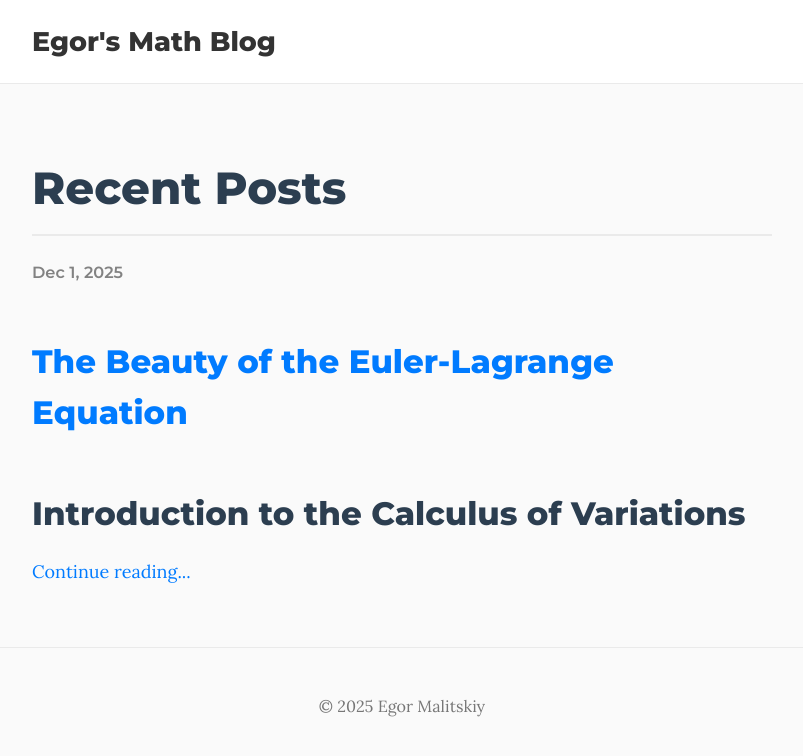
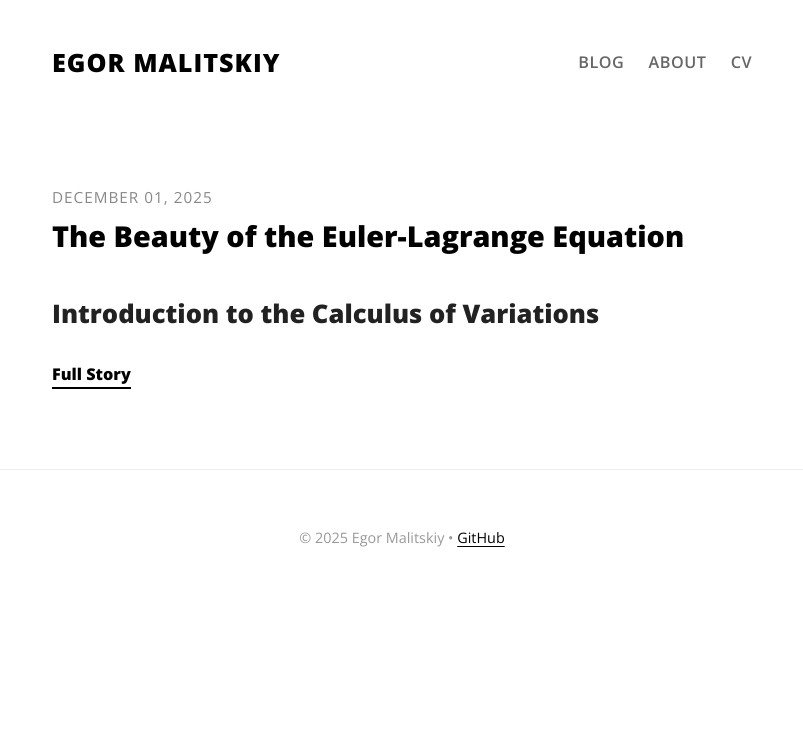
Before and after one commit to EgorMalitskiy/EgorMalitskiy.github.io, a Jekyll site: the page built from index.md, in a window 1280 px wide. Shown: the top 756 px of the page, without its empty margins (238-1041 px from the left). Built offline with Jekyll 4.4.1, drawn with Linux system fonts in a browser that asks for light colours.

Commit message:
Improve style

```diff
--- a/_layouts/default.html
+++ b/_layouts/default.html
@@ -7,18 +7,15 @@
 
     <link rel="preconnect" href="https://fonts.googleapis.com">
     <link rel="preconnect" href="https://fonts.gstatic.com" crossorigin>
-    <link href="https://fonts.googleapis.com/css2?family=Lora:ital,wght@0,400;0,700;1,400&family=Montserrat:wght@600;800&display=swap" rel="stylesheet">
+    <link href="https://fonts.googleapis.com/css2?family=Merriweather:ital,wght@0,300;0,400;0,700;1,300&family=Open+Sans:wght@400;600;800&display=swap" rel="stylesheet">
 
     <script type="text/x-mathjax-config">
       MathJax.Hub.Config({
         tex2jax: {
-          // Inline math is wrapped in single dollar signs
           inlineMath: [ ['$','$'], ['\\(','\\)'] ],
-          // Block math is wrapped in double dollar signs
           displayMath: [ ['$$','$$'], ['\\[','\\]'] ],
           processEscapes: true
         },
-        // Optional: Prevents "Loading" message at the bottom
         messageStyle: "none",
         "HTML-CSS": { availableFonts: ["TeX"] }
       });
@@ -31,9 +28,13 @@
     <link rel="stylesheet" href="{{ "/assets/main.css" | relative_url }}">
 </head>
 <body>
+
     <header class="site-header">
-        <div class="wrapper">
-            <a class="site-title" href="{{ "/" | relative_url }}">Egor's Math Blog</a>
+        <div class="wrapper header-wrapper">
+            <a class="site-title" href="{{ "/" | relative_url }}">Egor Malitskiy</a>
+            <nav class="site-nav">
+                <a href="{{ "/" | relative_url }}">Blog</a>
+                <a href="#">About</a> <a href="#">CV</a>    </nav>
         </div>
     </header>
 
@@ -45,8 +46,9 @@
 
     <footer class="site-footer">
         <div class="wrapper">
-            <p>&copy; {{ "now" | date: "%Y" }} Egor Malitskiy</p>
+            <p>&copy; {{ "now" | date: "%Y" }} Egor Malitskiy &bull; <a href="https://github.com/egormalitskiy">GitHub</a></p>
         </div>
     </footer>
+
 </body>
 </html>
--- a/assets/main.css
+++ b/assets/main.css
@@ -1,106 +1,165 @@
-/* Base Variables */
+/* Base Variables - Replicating the minimal academic palette */
 :root {
-    --bg-color: #fafafa;
-    --text-color: #333;
-    --accent-color: #2c3e50;
-    --link-color: #007bff;
-    --wrapper-width: 740px; /* Optimal reading width */
+    --bg-color: #ffffff;
+    --text-color: #2a2a2a;
+    --accent-color: #222;       /* Dark, almost black for headers */
+    --link-color: #000;         /* Ludwig uses black links that underline on hover */
+    --meta-color: #888;
+    --wrapper-width: 700px;     /* Narrow column for readability */
+    --font-body: 'Merriweather', serif;
+    --font-heading: 'Open Sans', sans-serif;
 }
 
 body {
     background-color: var(--bg-color);
     color: var(--text-color);
-    font-family: 'Lora', serif; /* Serif is great for long-form reading */
+    font-family: var(--font-body);
     font-size: 18px;
-    line-height: 1.6;
+    line-height: 1.75;
     margin: 0;
+    -webkit-font-smoothing: antialiased;
 }
 
-/* Layout Wrapper */
+/* Layout */
 .wrapper {
     max-width: var(--wrapper-width);
     margin: 0 auto;
     padding: 0 20px;
 }
 
-/* Typography */
-h1, h2, h3, h4, h5, h6 {
-    font-family: 'Montserrat', sans-serif;
-    color: var(--accent-color);
-    margin-top: 1.5em;
-    margin-bottom: 0.5em;
-    font-weight: 700;
+/* Header - Clean horizontal row */
+.site-header {
+    padding: 40px 0 60px 0;
 }
 
-h1 { font-size: 2.5em; border-bottom: 2px solid #eaeaea; padding-bottom: 10px; }
-h2 { font-size: 1.8em; }
+.header-wrapper {
+    display: flex;
+    justify-content: space-between;
+    align-items: center;
+}
+
+.site-title {
+    font-family: var(--font-heading);
+    font-weight: 800;
+    font-size: 1.4em;
+    text-transform: uppercase;
+    letter-spacing: 1px;
+    color: #000;
+    text-decoration: none;
+}
+
+.site-nav a {
+    font-family: var(--font-heading);
+    font-size: 0.9em;
+    font-weight: 600;
+    color: #666;
+    margin-left: 20px;
+    text-decoration: none;
+    text-transform: uppercase;
+    letter-spacing: 0.5px;
+}
+
+.site-nav a:hover {
+    color: #000;
+}
+
+/* Typography */
+h1, h2, h3 {
+    font-family: var(--font-heading);
+    color: var(--accent-color);
+    font-weight: 700;
+    margin-top: 1.5em;
+}
+
+h1 { font-size: 2.2em; line-height: 1.2; }
+h2 { font-size: 1.6em; }
 
 a {
     color: var(--link-color);
-    text-decoration: none;
-    transition: color 0.2s;
+    text-decoration: underline;
+    text-decoration-thickness: 1px;
+    text-underline-offset: 3px;
+    transition: all 0.2s;
 }
 
 a:hover {
-    color: var(--accent-color);
-    text-decoration: underline;
+    color: #444;
+    text-decoration-thickness: 2px;
 }
 
-/* Header & Footer */
-.site-header {
-    background: #fff;
-    border-bottom: 1px solid #eaeaea;
-    padding: 20px 0;
-    margin-bottom: 40px;
-}
-
-.site-title {
-    font-family: 'Montserrat', sans-serif;
-    font-weight: 800;
-    font-size: 1.5em;
-    color: var(--text-color);
-}
-
-.site-footer {
-    border-top: 1px solid #eaeaea;
-    margin-top: 60px;
-    padding: 30px 0;
-    text-align: center;
-    font-size: 0.9em;
-    color: #777;
-}
-
-/* Post List Styling (for the homepage) */
+/* Post List (The distinctive Ludwig look) */
 .post-list {
     list-style: none;
     padding: 0;
+    margin-top: 40px;
 }
 
-.post-list li {
-    margin-bottom: 40px;
+.post-item {
+    margin-bottom: 60px; /* Lots of breathing room between posts */
 }
 
 .post-meta {
-    font-size: 0.9em;
-    color: #828282;
-    font-family: 'Montserrat', sans-serif;
+    font-family: var(--font-heading);
+    font-size: 0.85em;
+    color: var(--meta-color);
+    text-transform: uppercase;
+    letter-spacing: 1px;
+    display: block;
+    margin-bottom: 8px;
 }
 
-/* MathJax Tweaks */
+.post-link {
+    font-family: var(--font-heading);
+    font-size: 1.6em;
+    font-weight: 800;
+    color: #000;
+    text-decoration: none;
+    line-height: 1.2;
+    display: block;
+    margin-bottom: 15px;
+}
+
+.post-link:hover {
+    text-decoration: none;
+    color: #333;
+}
+
+.post-excerpt {
+    font-size: 1rem;
+    color: #444;
+    margin-bottom: 15px;
+}
+
+/* The "Full Story" Link Style */
+.read-more {
+    font-family: var(--font-heading);
+    font-size: 0.9em;
+    font-weight: 700;
+    color: #000;
+    text-decoration: none;
+    border-bottom: 2px solid #000;
+    padding-bottom: 2px;
+}
+
+.read-more:hover {
+    background: #000;
+    color: #fff;
+    text-decoration: none;
+}
+
+/* MathJax Scroll Fix */
 .MathJax_Display {
     overflow-x: auto;
     overflow-y: hidden;
-    padding: 10px 0;
 }
 
-/* Blockquotes for definitions/theorems */
-blockquote {
-    border-left: 4px solid var(--accent-color);
-    margin: 20px 0;
-    padding-left: 20px;
-    font-style: italic;
-    color: #555;
-    background: #f4f4f4;
-    padding: 10px 20px;
-    border-radius: 4px;
+/* Footer */
+.site-footer {
+    border-top: 1px solid #eee;
+    margin-top: 80px;
+    padding: 40px 0;
+    font-family: var(--font-heading);
+    font-size: 0.8em;
+    color: #999;
+    text-align: center;
 }
--- a/index.md
+++ b/index.md
@@ -1,26 +1,22 @@
 ---
 layout: default
-title: "My Mathematical Blog"
+title: "Egor Malitskiy"
 ---
-
-# Recent Posts
 
 <ul class="post-list">
   {% for post in site.posts %}
-    <li>
-      <span class="post-meta">{{ post.date | date: "%b %-d, %Y" }}</span>
+    <li class="post-item">
+      <span class="post-meta">{{ post.date | date: "%B %d, %Y" }}</span>
 
-      <h2>
-        <a class="post-link" href="{{ post.url | relative_url }}">
-          {{ post.title | escape }}
-        </a>
-      </h2>
+      <a class="post-link" href="{{ post.url | relative_url }}">
+        {{ post.title | escape }}
+      </a>
 
-      {{ post.excerpt }}
+      <div class="post-excerpt">
+        {{ post.excerpt }}
+      </div>
 
-      <p>
-        <a href="{{ post.url | relative_url }}">Continue reading...</a>
-      </p>
+      <a href="{{ post.url | relative_url }}" class="read-more">Full Story</a>
     </li>
   {% endfor %}
 </ul>
```
